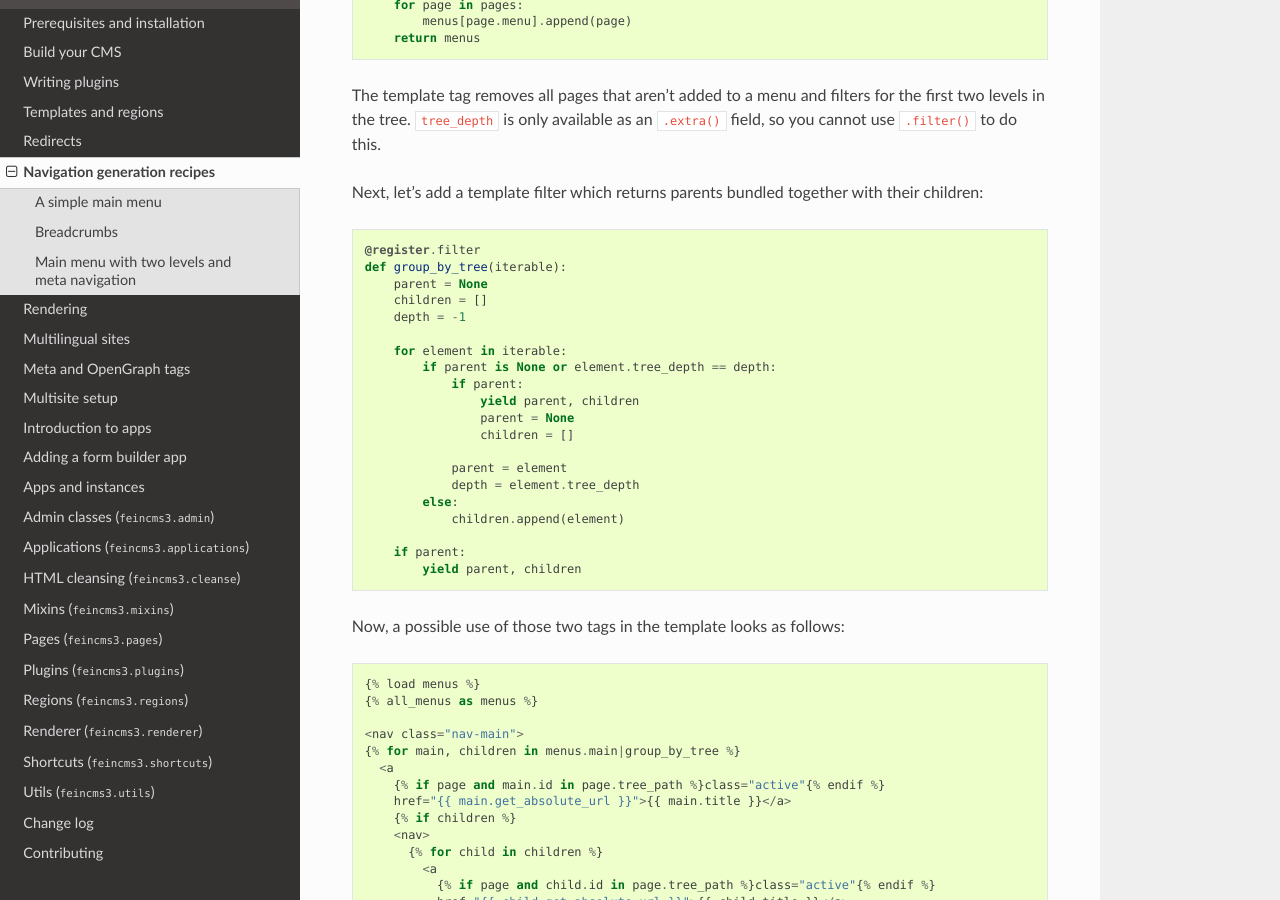
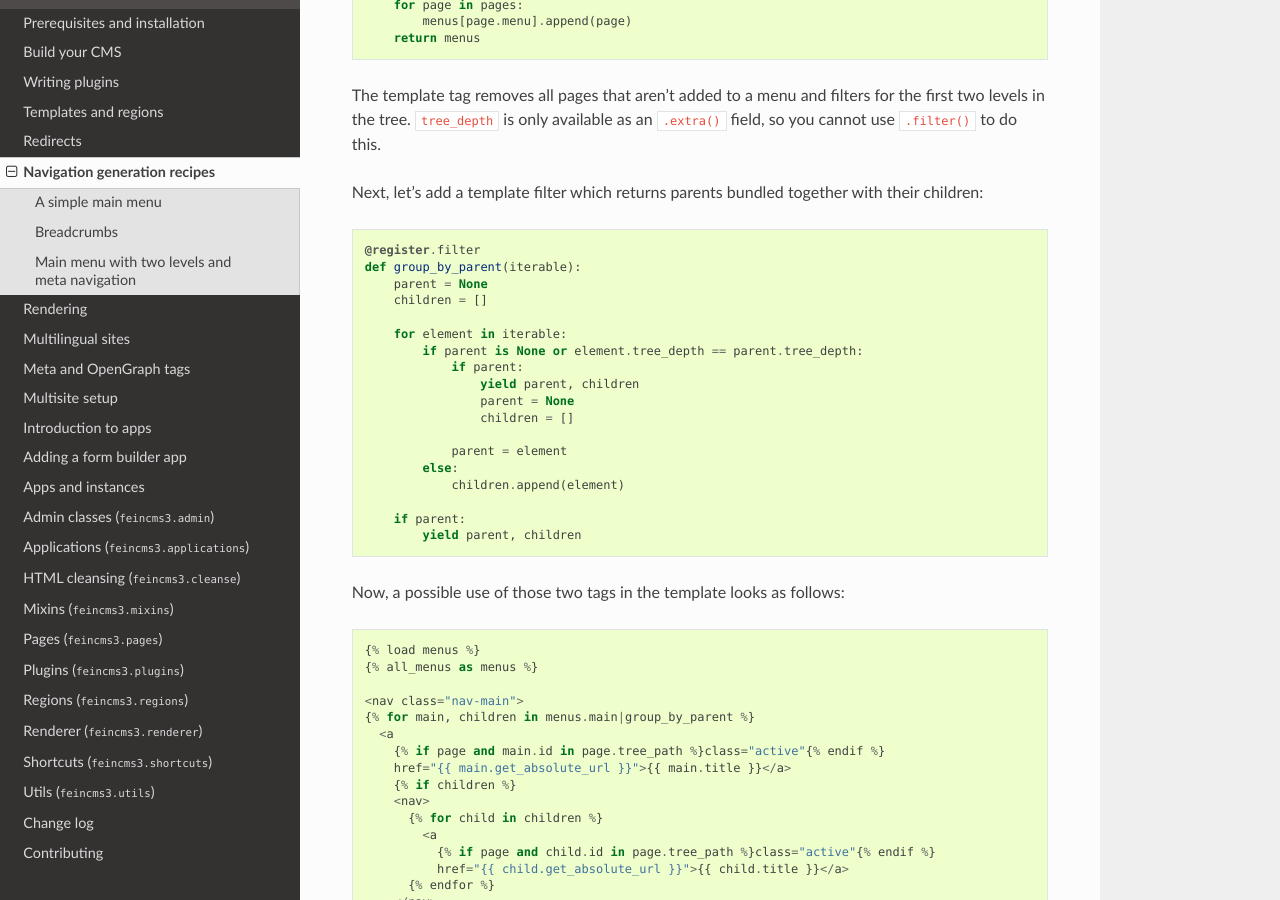
Before and after one commit to feincms/feincms3, a Sphinx documentation site: the page built from docs/guides/navigation.rst, in a window 1280 px wide and 900 px high, scrolled down 2156 px. Built offline with Sphinx 7.4.7 and the Read the Docs theme 2.0.0, drawn with Linux system fonts in a browser that asks for light colours; the version number could not be read and is left out.

Commit message:
One less local variable

```diff
--- a/docs/guides/navigation.rst
+++ b/docs/guides/navigation.rst
@@ -127,20 +127,18 @@ with their children:
 .. code-block:: python
 
     @register.filter
-    def group_by_tree(iterable):
+    def group_by_parent(iterable):
         parent = None
         children = []
-        depth = -1
 
         for element in iterable:
-            if parent is None or element.tree_depth == depth:
+            if parent is None or element.tree_depth == parent.tree_depth:
                 if parent:
                     yield parent, children
                     parent = None
                     children = []
 
                 parent = element
-                depth = element.tree_depth
             else:
                 children.append(element)
 
@@ -153,7 +151,7 @@ Now, a possible use of those two tags in the template looks as follows::
     {% all_menus as menus %}
 
     <nav class="nav-main">
-    {% for main, children in menus.main|group_by_tree %}
+    {% for main, children in menus.main|group_by_parent %}
       <a
         {% if page and main.id in page.tree_path %}class="active"{% endif %}
         href="{{ main.get_absolute_url }}">{{ main.title }}</a>
```
Also changed, not shown: 1 other file.
